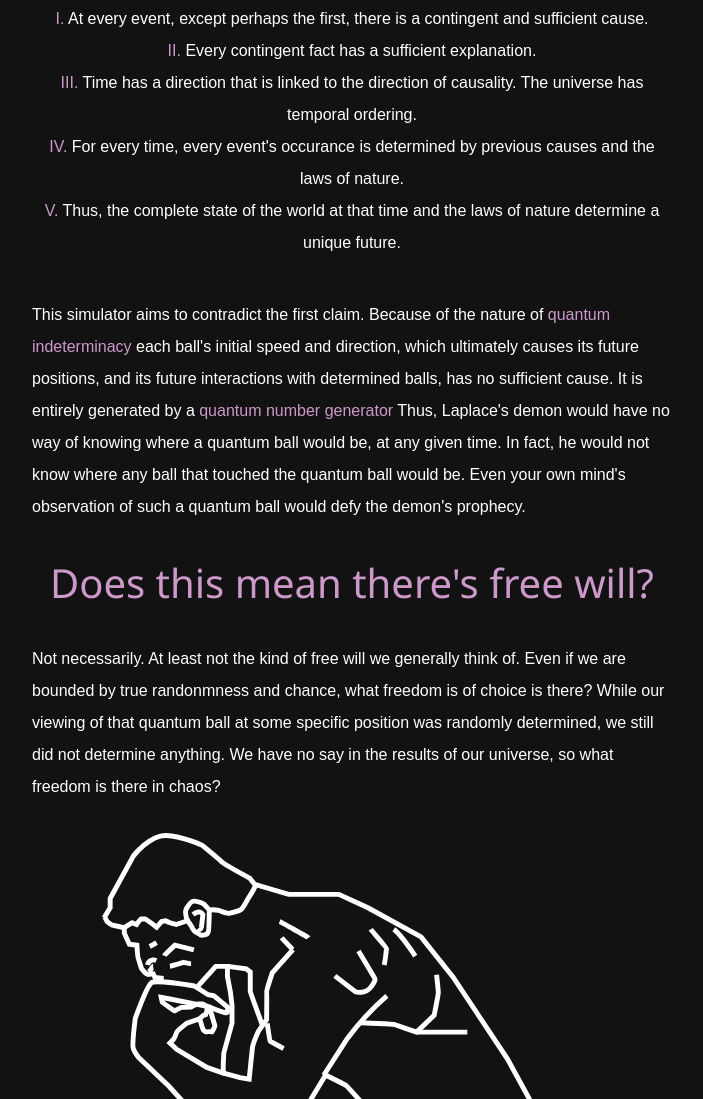
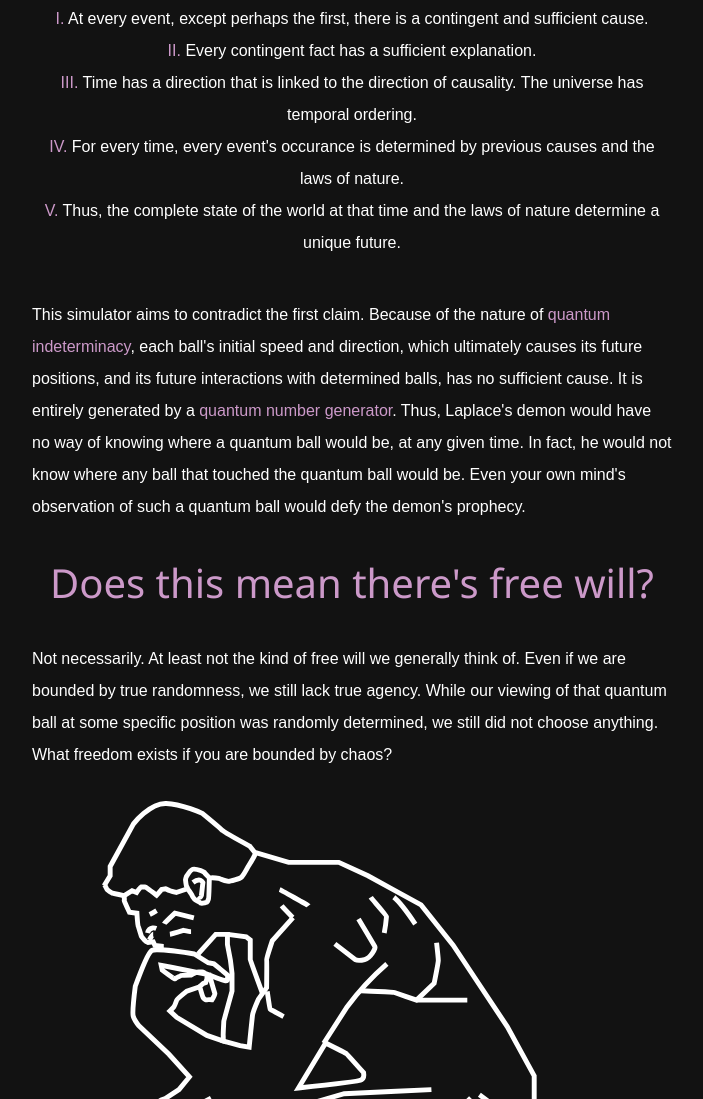
Before and after one commit to Cory-Accardo/phil-app, a plain HTML site: page about.html in a window 1280 px wide. Shown: the part 1146-2245 px from the top of the page, without its empty margins (288-991 px from the left). Drawn offline with Linux system fonts and the light colour scheme.

Commit message:
Add files via upload

```diff
--- a/about.html
+++ b/about.html
@@ -29,13 +29,13 @@
              <li><span style="color: #ffbefbc9; ">IV. </span>For every time, every event's occurance is determined by previous causes and the laws of nature.</li>
              <li><span style="color: #ffbefbc9; ">V. </span>Thus, the complete state of the world at that time and the laws of nature determine a unique future.</li>
          </ol>
-         <p style="margin-top: 40px;">This simulator aims to contradict the first claim. Because of the nature of <a href ="https://en.wikipedia.org/wiki/Quantum_indeterminacy">quantum indeterminacy</a> each ball's initial speed and direction,
-        which ultimately causes its future positions, and its future interactions with determined balls, has no sufficient cause. It is entirely generated by a <a href ="https://qrng.anu.edu.au/contact/api-documentation/">quantum number generator</a>
+         <p style="margin-top: 40px;">This simulator aims to contradict the first claim. Because of the nature of <a href ="https://en.wikipedia.org/wiki/Quantum_indeterminacy">quantum indeterminacy</a>, each ball's initial speed and direction,
+        which ultimately causes its future positions, and its future interactions with determined balls, has no sufficient cause. It is entirely generated by a <a href ="https://qrng.anu.edu.au/contact/api-documentation/">quantum number generator</a>.
         Thus, Laplace's demon would have no way of knowing where a quantum ball would be, at any given time. In fact, he would not know where any ball that touched the quantum ball would be. Even your own mind's observation of such a quantum ball
         would defy the demon's prophecy.</p>
         <h2>Does this mean there's free will?</h2>
-        <p>Not necessarily. At least not the kind of free will we generally think of. Even if we are bounded by true randonmness and chance, what freedom is of choice is there? While our viewing of that quantum ball at some specific position
-            was randomly determined, we still did not determine anything. We have no say in the results of our universe, so what freedom is there in chaos?
+        <p>Not necessarily. At least not the kind of free will we generally think of. Even if we are bounded by true randomness, we still lack true agency. While our viewing of that quantum ball at some specific position
+            was randomly determined, we still did not choose anything. What freedom exists if you are bounded by chaos?
         </p>
         <img src="./thinker.svg" alt="a vector graphic" />
   </body>
--- a/index.js
+++ b/index.js
@@ -53,7 +53,7 @@ class Ball {
         this.r = r;
         this.dir = dir;
         this.color = color;
-        this.speed = speed;
+        this.speed = speed + 1;
         this.id = Ball.instances.length;
         Ball.instances.push(this);
     }
```
